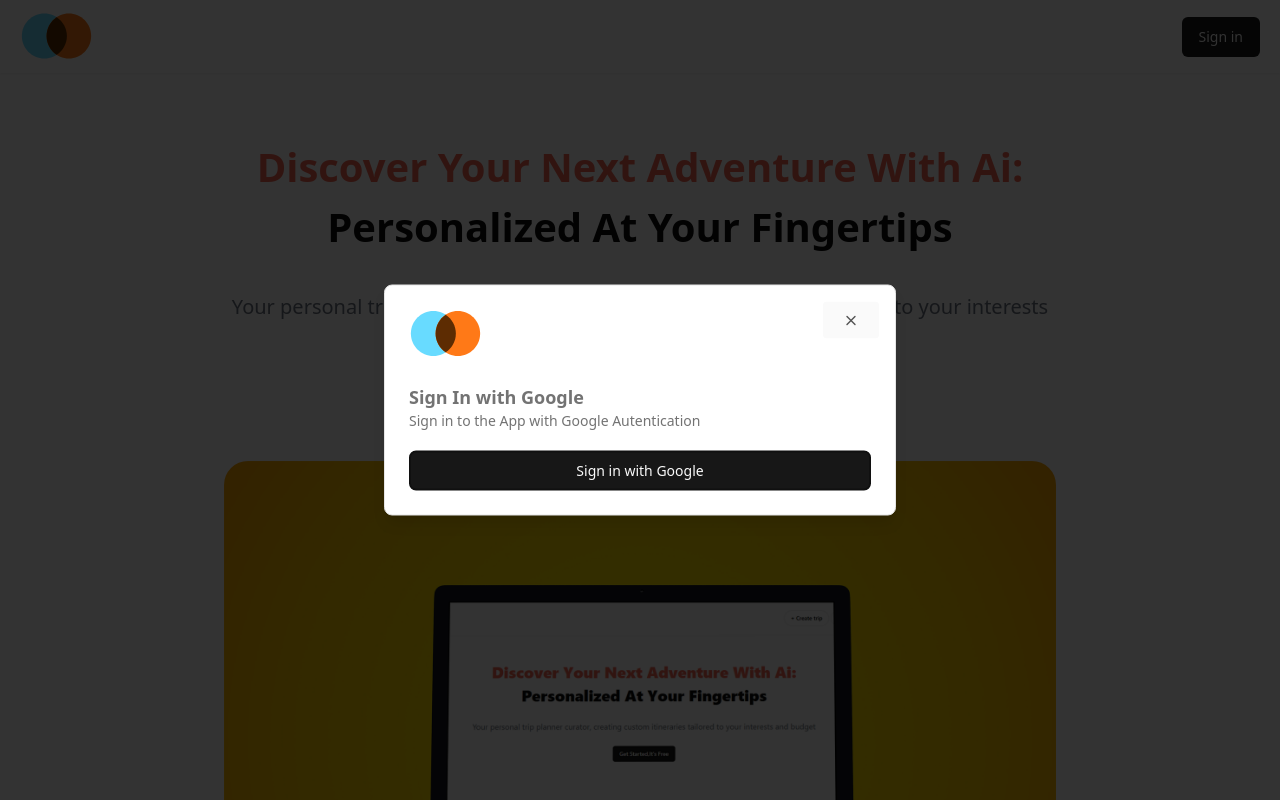
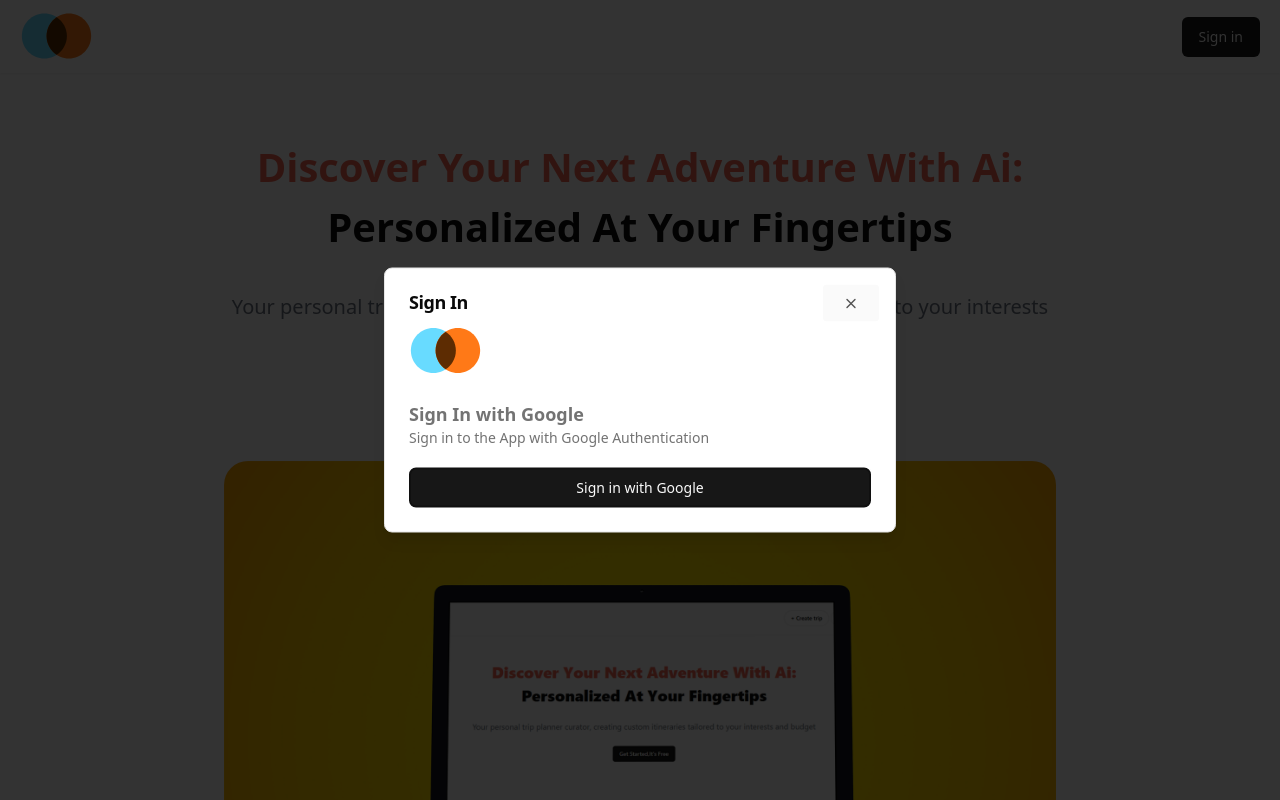
Before and after one commit to krrohit12/Smart-Yatra-Trip-Planner-, a React (Vite) app: page / in a window 1280 px wide. Both pictures are taken after a click on the button "Sign in". Shown: the top 800 px of the page. Built offline with nearby package versions, Linux system fonts and the light colour scheme; no server answers.

Commit message:
dialog updated

```diff
--- a/src/components/custom/Header.jsx
+++ b/src/components/custom/Header.jsx
@@ -25,18 +25,18 @@ const Header = () => {
   useEffect(() => {
     console.log(user)
   }, [])
-  const login=useGoogleLogin({
-    onSuccess:(resp)=>getuserprofile(resp),
-    onError:(e)=>console.log(e)
+  const login = useGoogleLogin({
+    onSuccess: (resp) => getuserprofile(resp),
+    onError: (e) => console.log(e)
   })
-  const getuserprofile=(tokenInfo)=>{
-    axios.get(`https://www.googleapis.com/oauth2/v1/userinfo?access_token=${tokenInfo?.access_token}`,{
-      headers:{
-        Authorization:`Bearer ${tokenInfo?.access_token}`,
-        Accept:'Application/json'
+  const getuserprofile = (tokenInfo) => {
+    axios.get(`https://www.googleapis.com/oauth2/v1/userinfo?access_token=${tokenInfo?.access_token}`, {
+      headers: {
+        Authorization: `Bearer ${tokenInfo?.access_token}`,
+        Accept: 'Application/json'
       }
-    }).then((resp)=>{
-      localStorage.setItem('user',JSON.stringify(resp.data))
+    }).then((resp) => {
+      localStorage.setItem('user', JSON.stringify(resp.data))
       setdialog(false);
       window.location.reload();
       // console.log(resp)
@@ -50,17 +50,17 @@ const Header = () => {
         {user ?
           <div className='flex gap-1 items-center'>
             <a href="/create-trip">
-            <Button variant="outline" className="rounded-full">+ Create trip</Button>
+              <Button variant="outline" className="rounded-full">+ Create trip</Button>
             </a>
             <a href="/mytrips">
-            <Button variant="outline" className="rounded-full">Trip History</Button>
+              <Button variant="outline" className="rounded-full">Trip History</Button>
             </a>
             <Popover>
               <PopoverTrigger>
-              <img src={user?.picture} alt="" className='w-[35px] h-[35px] rounded-full my-1' />
+                <img src={user?.picture} alt="" className='w-[35px] h-[35px] rounded-full my-1' />
               </PopoverTrigger>
               <PopoverContent>
-                <h2 onClick={()=>{
+                <h2 onClick={() => {
                   googleLogout();
                   localStorage.clear();
                   window.location.reload();
@@ -70,24 +70,28 @@ const Header = () => {
 
 
           </div> :
-          <Button onClick={()=>{
+          <Button onClick={() => {
             setdialog(true);
           }}>Sign in</Button>
         }
 
       </div>
-      <Dialog open={dialog}>
+      <Dialog open={dialog} onOpenChange={(open) => setdialog(open)}>
         <DialogContent>
           <DialogHeader>
-            <DialogDescription>
-              <img src="/logo.svg" alt="" />
-              <h2 className='font-bold text-lg mt-6'>Sign In with Google</h2>
-              <p >Sign in to the App with Google Autentication</p>
-              <Button onClick={login} className="w-full mt-5" >Sign in with Google</Button>
-            </DialogDescription>
+            <DialogTitle>Sign In</DialogTitle>
           </DialogHeader>
+          <DialogDescription>
+            <img src="/logo.svg" alt="" />
+            <h2 className="font-bold text-lg mt-6">Sign In with Google</h2>
+            <p>Sign in to the App with Google Authentication</p>
+            <Button onClick={login} className="w-full mt-5">
+              Sign in with Google
+            </Button>
+          </DialogDescription>
         </DialogContent>
       </Dialog>
+
     </div>
   )
 }
```
